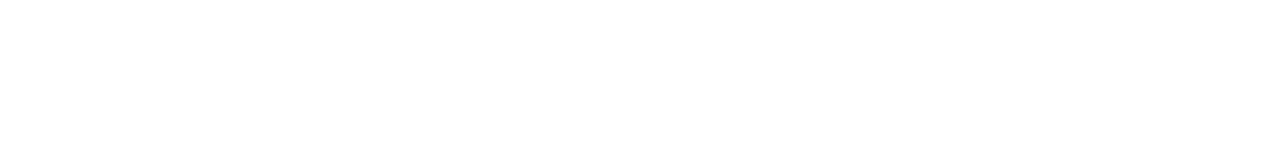
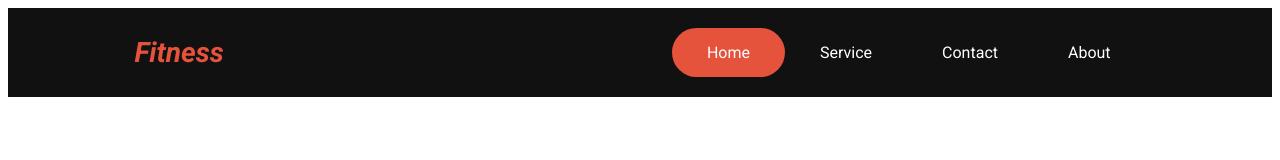
Before and after one commit to Rabbu7/Assignment-02, a plain HTML site: page index.html in a window 1280 px wide. Drawn offline with Linux system fonts and the light colour scheme.

Commit message:
added header and made it responsive

```diff
--- a/index.html
+++ b/index.html
@@ -4,8 +4,33 @@
      <meta charset="UTF-8">
      <meta name="viewport" content="width=device-width, initial-scale=1.0">
      <title>Assignment 2</title>
+     <script src="https://kit.fontawesome.com/2d1186ea66.js" crossorigin="anonymous"></script>
+     <link rel="stylesheet" href="styles/styles.css">
 </head>
-<body>
+<body class="roboto-font">
+     <header>
+          <nav class="nav-container primary-width">
+               <div class="nav-name">
+                    <h3>Fitness</h3>
+               </div>
+               <div class="navbar">
+                    <ul class="nav-items">
+                         <li class="nav-item-home">Home</li>
+                         <li>Service</li>
+                         <li>Contact</li>
+                         <li>About</li>
+                    </ul>
+               </div>
+               <div class="menu-bar">
+                    <i class="fa-solid fa-bars"></i>
+                   </div>
+          </nav>
+     </header>
+     <main>
 
+     </main>
+     <footer>
+
+     </footer>
 </body>
 </html>
--- a/styles/styles.css
+++ b/styles/styles.css
@@ -0,0 +1,69 @@
+@import url("https://fonts.googleapis.com/css2?family=Roboto:ital,wght@0,100;0,300;0,400;0,500;0,700;0,900;1,100;1,300;1,400;1,500;1,700;1,900&display=swap");
+
+.roboto-font {
+  font-family: "Roboto", sans-serif;
+}
+
+/* shared styles */
+.primary-width {
+  margin: 0 auto;
+  max-width: 80%;
+}
+li {
+  list-style: none;
+}
+/* nav styles */
+header {
+  background: rgb(17, 17, 17);
+}
+.nav-container {
+  display: flex;
+  flex-direction: row;
+  justify-content: space-between;
+  align-items: center;
+  padding: 0px;
+}
+.nav-name {
+  color: rgb(230, 83, 60);
+  font-weight: 900;
+  font-size: 1.5rem;
+  font-style: italic;
+}
+.nav-items {
+  width: 30%;
+  display: flex;
+  flex-direction: row;
+  justify-content: flex-start;
+}
+.nav-items li {
+  color: rgb(255, 255, 255);
+  font-weight: 400;
+  font-size: 1rem;
+  padding: 15px 35px;
+  border-radius: 40px;
+}
+.nav-item-home {
+  border-radius: 46px;
+  background: rgb(230, 83, 60);
+}
+.menu-bar {
+  width: 24px;
+  height: 24px;
+  display: none;
+}
+
+
+/* responsive media query */
+
+@media  screen and (max-width:576px) {
+     .primary-width{
+         max-width: 90%;
+         margin: 0 auto;
+     }
+     .navbar{
+          display: none;
+     }
+     .menu-bar{
+          display: inline-block;
+     }
+}
```
